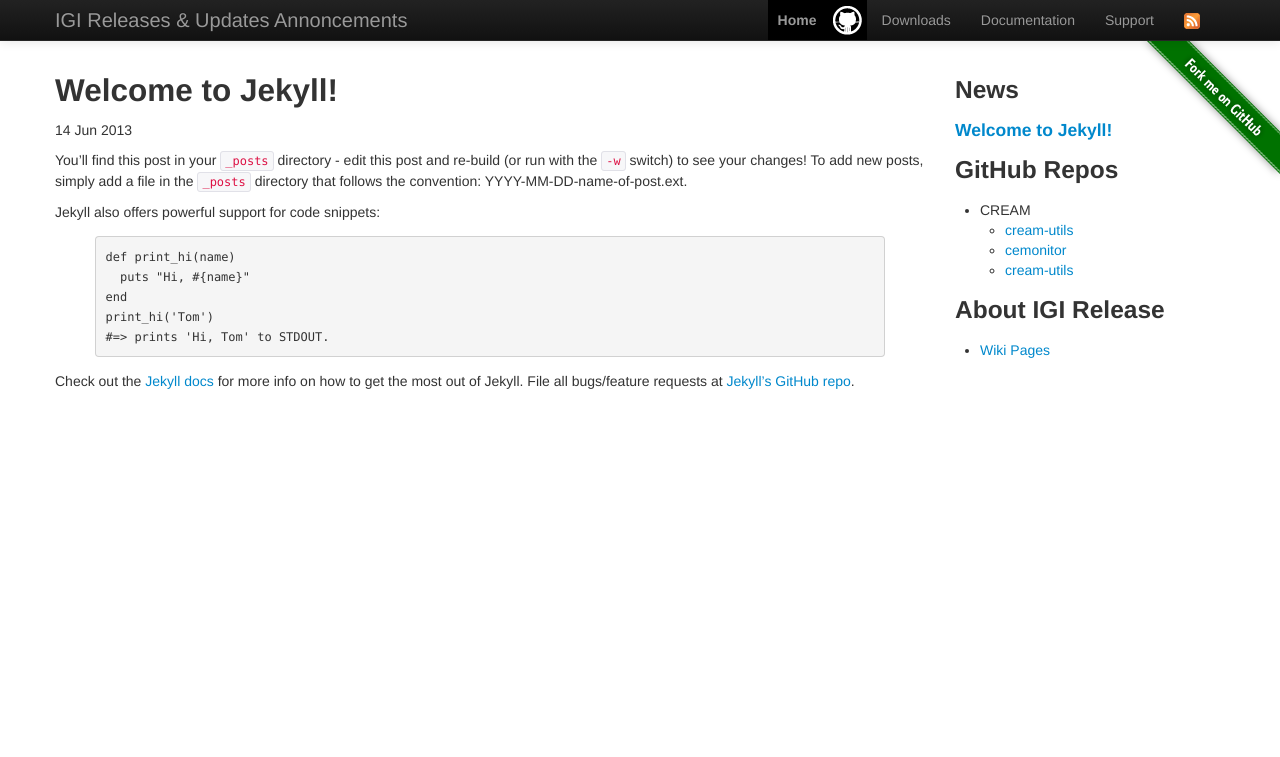
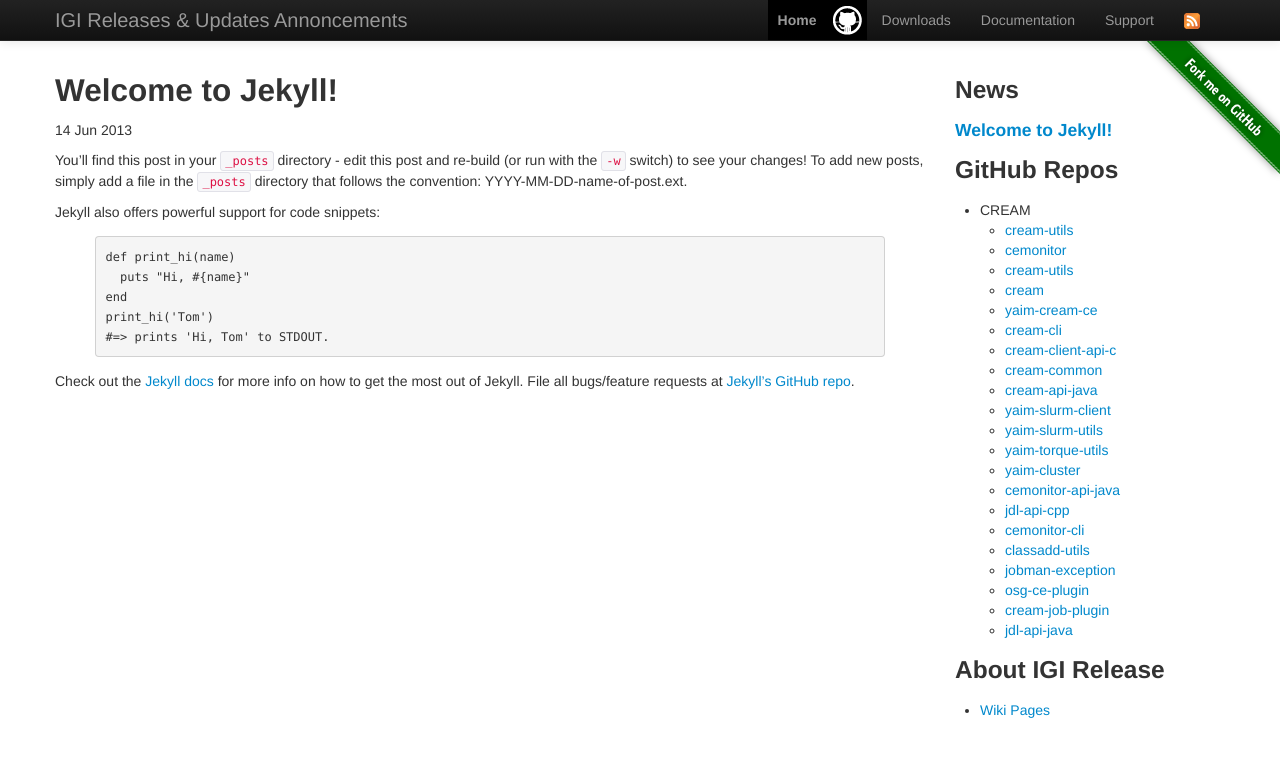
Before and after one commit to caifti/igi_release, a Jekyll site: the page built from _posts/2013-06-14-welcome-to-jekyll.markdown, in a window 1280 px wide. Shown: the top 757 px of the page. Built offline with Jekyll 4.4.1, drawn with Linux system fonts in a browser that asks for light colours; Markdown is read by kramdown in place of the engine named in the settings.

Commit message:
more info on sidebar page

```diff
--- a/_includes/sidebar.html
+++ b/_includes/sidebar.html
@@ -15,6 +15,24 @@
       <ul><li><a href="https://github.com/italiangrid/cream-utils">cream-utils</a>
           <li><a href="https://github.com/italiangrid/cemonitor">cemonitor</a>
           <li><a href="https://github.com/italiangrid/info-dynamic-scheduler-pbs">cream-utils</a>
+          <li><a href="https://github.com/italiangrid/cream">cream</a>
+          <li><a href="https://github.com/italiangrid/yaim-cream-ce">yaim-cream-ce</a>
+          <li><a href="https://github.com/italiangrid/cream-cli">cream-cli</a>
+          <li><a href="https://github.com/italiangrid/cream-client-api-c">cream-client-api-c</a>
+          <li><a href="https://github.com/italiangrid/cream-common">cream-common</a>
+          <li><a href="https://github.com/italiangrid/cream-api-java">cream-api-java</a>
+          <li><a href="https://github.com/italiangrid/yaim-slurm-client">yaim-slurm-client</a>
+          <li><a href="https://github.com/italiangrid/yaim-slurm-utils">yaim-slurm-utils</a>
+          <li><a href="https://github.com/italiangrid/yaim-torque-utils">yaim-torque-utils</a>
+          <li><a href="https://github.com/italiangrid/yaim-cluster">yaim-cluster</a>
+          <li><a href="https://github.com/italiangrid/ce-monitor-api-java">cemonitor-api-java</a>
+          <li><a href="https://github.com/italiangrid/jdl-api-cpp">jdl-api-cpp</a>
+          <li><a href="https://github.com/italiangrid/cemonitor-cli">cemonitor-cli</a>
+          <li><a href="https://github.com/italiangrid/classadd-utils">classadd-utils</a>
+          <li><a href="https://github.com/italiangrid/jobman-exception">jobman-exception</a>
+          <li><a href="https://github.com/italiangrid/osg-ce-plugin">osg-ce-plugin</a>
+          <li><a href="https://github.com/italiangrid/cream-job-plugin">cream-job-plugin</a>
+          <li><a href="https://github.com/italiangrid/jdl-api-java">jdl-api-java</a>
        </ul>
     </ul>
 
```
Also changed, not shown: 3 other files.
